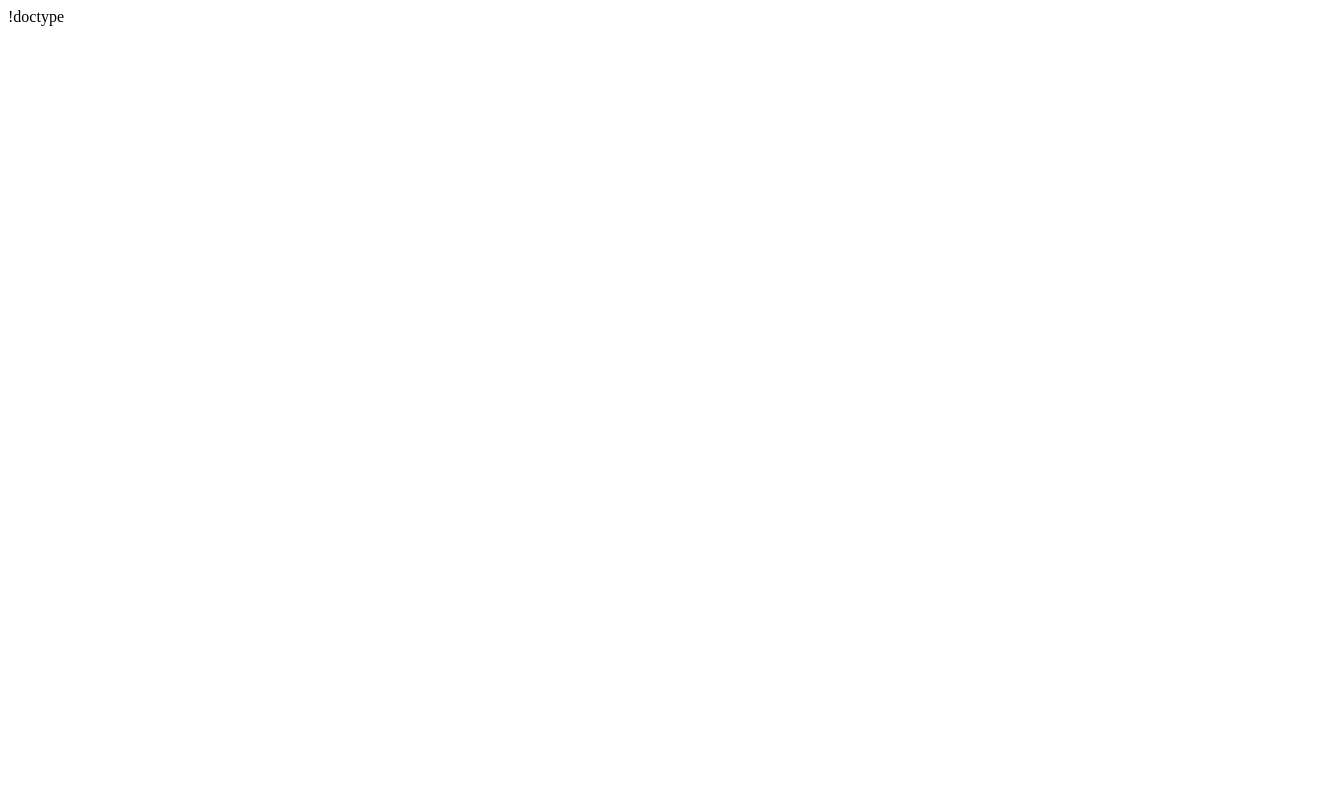
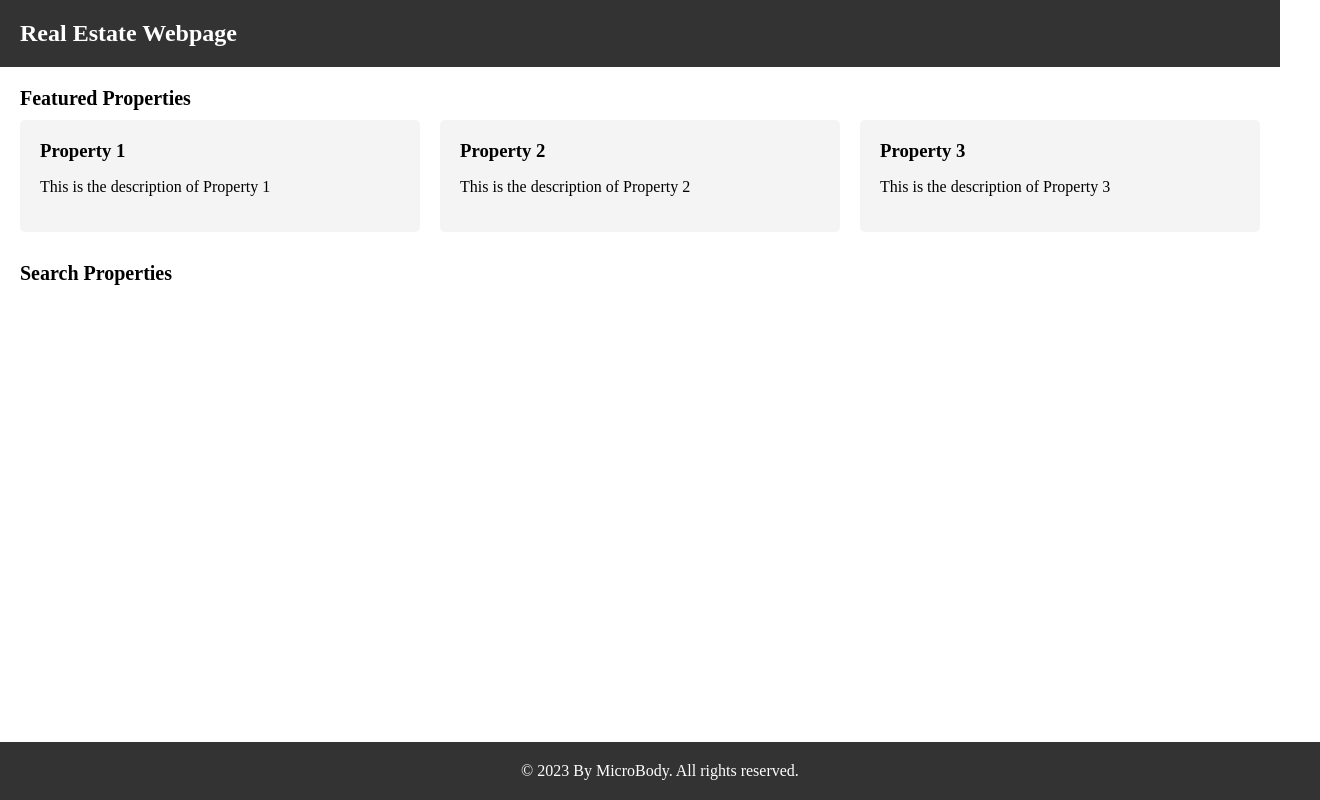
Before and after one commit to ErikLangemalm/M-klarsajten_Hushittarna, a plain HTML site: page homePage.html in a window 1280 px wide. Shown: the whole page, 1320 px wide, since content can reach past the window. Drawn offline with Linux system fonts and the light colour scheme.

Commit message:
Super basic outline
Raw and scrappy outline for super basics of the website, will need work to adapt and implement actual features. But it is a start

```diff
--- a/app.js
+++ b/app.js
@@ -0,0 +1,59 @@
+// app.js
+
+// Fetch data from the JSON file
+fetch('database.json')
+  .then(response => response.json())
+  .then(data => {
+    // Handle the retrieved data
+    console.log(data); // Display the data in the console for testing
+
+    // Render the data on the webpage
+    const propertyListContainer = document.querySelector('.property-list');
+
+    data.forEach(property => {
+      const propertyItem = createPropertyItem(property);
+      propertyListContainer.appendChild(propertyItem);
+    });
+
+    // Search functionality
+    const searchForm = document.querySelector('#search-form');
+    const searchInput = document.querySelector('#search-input');
+
+    searchForm.addEventListener('submit', e => {
+      e.preventDefault();
+
+      const searchTerm = searchInput.value.trim().toLowerCase();
+
+      const filteredProperties = data.filter(property =>
+        property.title.toLowerCase().includes(searchTerm) ||
+        property.description.toLowerCase().includes(searchTerm)
+      );
+
+      propertyListContainer.innerHTML = '';
+
+      filteredProperties.forEach(property => {
+        const propertyItem = createPropertyItem(property);
+        propertyListContainer.appendChild(propertyItem);
+      });
+    });
+  })
+  .catch(error => {
+    console.error('Error fetching data from JSON:', error);
+  });
+
+// Function to create property list item
+function createPropertyItem(property) {
+  const propertyItem = document.createElement('div');
+  propertyItem.classList.add('property');
+
+  const propertyTitle = document.createElement('h3');
+  propertyTitle.textContent = property.title;
+
+  const propertyDescription = document.createElement('p');
+  propertyDescription.textContent = property.description;
+
+  propertyItem.appendChild(propertyTitle);
+  propertyItem.appendChild(propertyDescription);
+
+  return propertyItem;
+}
--- /dev/null
+++ b/database.json
@@ -0,0 +1,14 @@
+[
+  {
+    "title": "Property 1",
+    "description": "This is the description of Property 1"
+  },
+  {
+    "title": "Property 2",
+    "description": "This is the description of Property 2"
+  },
+  {
+    "title": "Property 3",
+    "description": "This is the description of Property 3"
+  }
+]
--- a/homePage.html
+++ b/homePage.html
@@ -1,15 +1,40 @@
-!doctype
 <!DOCTYPE html>
 <html lang="en">
 
 <head>
   <meta charset="UTF-8">
+  <meta http-equiv="X-UA-Compatible" content="IE=edge">
   <meta name="viewport" content="width=device-width, initial-scale=1.0">
-  <title>Document</title>
+  <title>Real Estate Webpage</title>
+  <link rel="stylesheet" href="styles.css">
 </head>
 
 <body>
+  <header>
+    <h1>Real Estate Webpage</h1>
+    <!-- Add your logo, navigation, or any other header elements here -->
+  </header>
 
+  <main>
+    <section id="featured-properties">
+      <h2>Featured Properties</h2>
+      <div class="property-list">
+        <!-- Property list items will be dynamically added here -->
+      </div>
+    </section>
+
+    <section id="search-properties">
+      <h2>Search Properties</h2>
+      <!-- Add your search form elements here -->
+    </section>
+  </main>
+
+  <footer>
+    <p>&copy; 2023 By MicroBody. All rights reserved.</p>
+    <!-- Add any additional footer content here -->
+  </footer>
+
+  <script src="app.js"></script>
 </body>
 
 </html>
--- /dev/null
+++ b/styles.css
@@ -0,0 +1,84 @@
+/* styles.css */
+
+html,
+body {
+  height: 100%;
+  margin: 0;
+  padding: 0;
+}
+
+body {
+  display: flex;
+  flex-direction: column;
+}
+
+header {
+  background-color: #333;
+  color: #fff;
+  padding: 20px;
+}
+
+header h1 {
+  margin: 0;
+  font-size: 24px;
+}
+
+main {
+  flex: 1;
+  padding: 20px;
+}
+
+section {
+  margin-bottom: 30px;
+}
+
+h2 {
+  font-size: 20px;
+  margin: 0 0 10px;
+}
+
+.property-list {
+  display: grid;
+  grid-template-columns: repeat(auto-fit, minmax(300px, 1fr));
+  grid-gap: 20px;
+}
+
+.property-list .property {
+  background-color: #f4f4f4;
+  border-radius: 5px;
+  padding: 20px;
+}
+
+.property-list .property h3 {
+  margin: 0 0 10px;
+}
+
+footer {
+  background-color: #333;
+  color: #fff;
+  padding: 20px;
+  text-align: center;
+}
+
+footer p {
+  margin: 0;
+}
+
+/* Sticky footer styles */
+html {
+  position: relative;
+  min-height: 100%;
+}
+
+body {
+  margin-bottom: 60px;
+  /* Adjust this value to match your footer height */
+}
+
+footer {
+  position: absolute;
+  bottom: 0;
+  width: 100%;
+}
+
+/* Add more styling as per your design requirements */
```
